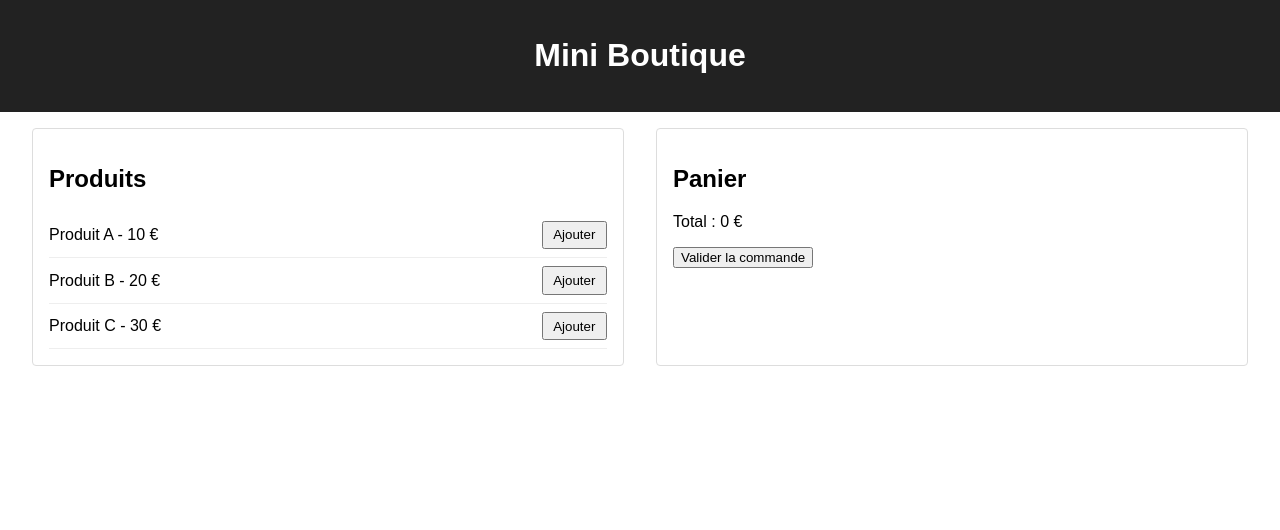
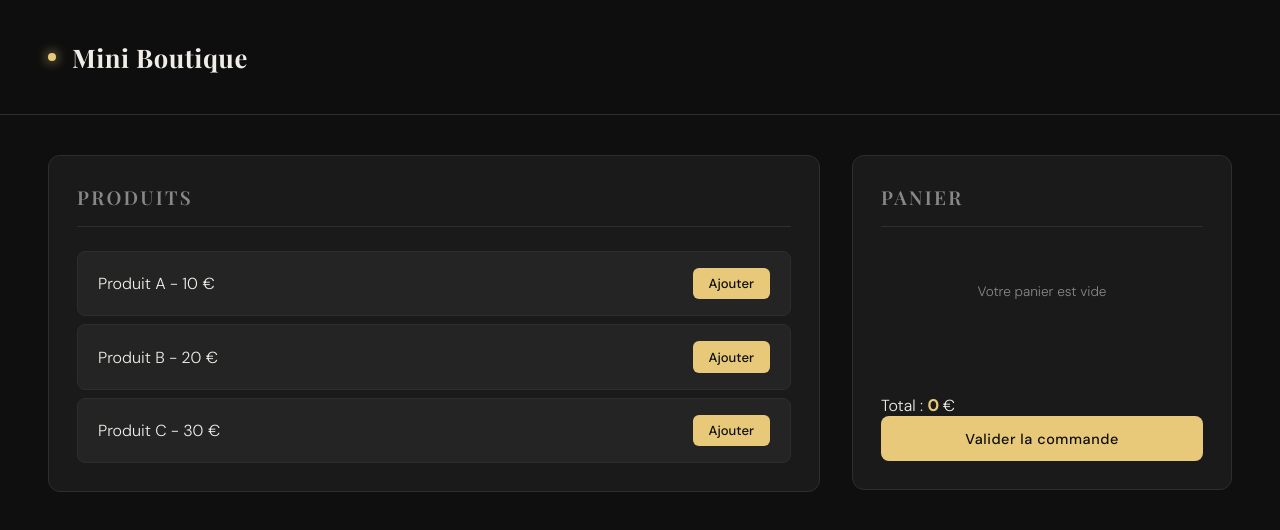
Before and after one commit to Louanz/SiteECom1, a website: page index.html in a window 1280 px wide. Drawn offline with nearby package versions, Linux system fonts and the light colour scheme.

Commit message:
design modif

```diff
--- a/style.css
+++ b/style.css
@@ -1,53 +1,276 @@
-body {
-    font-family: Arial, sans-serif;
+@import url('https://fonts.googleapis.com/css2?family=Playfair+Display:wght@600;700&family=DM+Sans:wght@300;400;500&display=swap');
+
+:root {
+    --bg: #0f0f0f;
+    --surface: #1a1a1a;
+    --surface-2: #242424;
+    --border: #2e2e2e;
+    --text: #f0ede8;
+    --text-muted: #888;
+    --accent: #e8c97a;
+    --accent-dim: rgba(232, 201, 122, 0.12);
+    --danger: #e05c5c;
+    --radius: 12px;
+}
+
+*, *::before, *::after {
+    box-sizing: border-box;
     margin: 0;
     padding: 0;
 }
 
-header {
-    background: #222;
-    color: #fff;
-    padding: 1rem;
-    text-align: center;
+body {
+    font-family: 'DM Sans', sans-serif;
+    background: var(--bg);
+    color: var(--text);
+    min-height: 100vh;
+    font-weight: 300;
 }
 
+/* ── Header ──────────────────────────────── */
+header {
+    padding: 2.5rem 3rem;
+    border-bottom: 1px solid var(--border);
+    display: flex;
+    align-items: center;
+    gap: 1rem;
+    position: sticky;
+    top: 0;
+    background: rgba(15, 15, 15, 0.85);
+    backdrop-filter: blur(12px);
+    z-index: 100;
+}
+
+header::before {
+    content: '';
+    width: 8px;
+    height: 8px;
+    border-radius: 50%;
+    background: var(--accent);
+    display: block;
+    box-shadow: 0 0 12px var(--accent);
+}
+
+header h1 {
+    font-family: 'Playfair Display', serif;
+    font-size: 1.6rem;
+    font-weight: 700;
+    letter-spacing: 0.02em;
+    color: var(--text);
+}
+
+/* ── Layout ──────────────────────────────── */
 main {
-    display: flex;
+    display: grid;
+    grid-template-columns: 1fr 380px;
     gap: 2rem;
-    padding: 1rem 2rem;
+    padding: 2.5rem 3rem;
+    max-width: 1280px;
+    margin: 0 auto;
+}
+
+@media (max-width: 860px) {
+    main { grid-template-columns: 1fr; padding: 1.5rem; }
 }
 
 section {
-    flex: 1;
-    border: 1px solid #ddd;
-    padding: 1rem;
-    border-radius: 4px;
+    background: var(--surface);
+    border: 1px solid var(--border);
+    border-radius: var(--radius);
+    padding: 1.75rem;
+}
+
+section h2 {
+    font-family: 'Playfair Display', serif;
+    font-size: 1.2rem;
+    font-weight: 600;
+    color: var(--text-muted);
+    text-transform: uppercase;
+    letter-spacing: 0.12em;
+    margin-bottom: 1.5rem;
+    padding-bottom: 1rem;
+    border-bottom: 1px solid var(--border);
+}
+
+/* ── Products ────────────────────────────── */
+#liste-produits {
+    display: flex;
+    flex-direction: column;
+    gap: 0.5rem;
 }
 
 .produit {
-    border-bottom: 1px solid #eee;
-    padding: 0.5rem 0;
+    background: var(--surface-2);
+    border: 1px solid var(--border);
+    border-radius: 8px;
+    padding: 1rem 1.25rem;
     display: flex;
     justify-content: space-between;
     align-items: center;
+    transition: border-color 0.2s, background 0.2s;
+}
+
+.produit:hover {
+    border-color: var(--accent);
+    background: var(--accent-dim);
+}
+
+.produit-info {
+    display: flex;
+    flex-direction: column;
+    gap: 0.2rem;
+}
+
+.produit-nom {
+    font-size: 0.95rem;
+    font-weight: 500;
+    color: var(--text);
+}
+
+.produit-prix {
+    font-size: 0.82rem;
+    color: var(--accent);
+    font-weight: 500;
 }
 
 .produit button {
-    padding: 0.3rem 0.6rem;
+    background: var(--accent);
+    color: #0f0f0f;
+    border: none;
+    padding: 0.45rem 1rem;
+    border-radius: 6px;
+    font-family: 'DM Sans', sans-serif;
+    font-size: 0.82rem;
+    font-weight: 500;
     cursor: pointer;
+    transition: opacity 0.2s, transform 0.15s;
+    white-space: nowrap;
+}
+
+.produit button:hover {
+    opacity: 0.85;
+    transform: translateY(-1px);
+}
+
+.produit button:active {
+    transform: translateY(0);
+}
+
+/* ── Cart ────────────────────────────────── */
+#panier {
+    position: sticky;
+    top: 100px;
+    align-self: start;
+}
+
+#panier-liste {
+    list-style: none;
+    display: flex;
+    flex-direction: column;
+    gap: 0.5rem;
+    min-height: 120px;
+    margin-bottom: 1.5rem;
+}
+
+#panier-liste:empty::after {
+    content: 'Votre panier est vide';
+    display: block;
+    text-align: center;
+    color: var(--text-muted);
+    font-size: 0.85rem;
+    padding: 2rem 0;
 }
 
 #panier-liste li {
     display: flex;
     justify-content: space-between;
     align-items: center;
+    background: var(--surface-2);
+    border: 1px solid var(--border);
+    border-radius: 8px;
+    padding: 0.75rem 1rem;
+    font-size: 0.88rem;
+    animation: slideIn 0.2s ease;
+}
+
+@keyframes slideIn {
+    from { opacity: 0; transform: translateX(8px); }
+    to   { opacity: 1; transform: translateX(0); }
+}
+
+.panier-item-nom {
+    flex: 1;
+    color: var(--text);
+}
+
+.panier-item-prix {
+    color: var(--accent);
+    font-weight: 500;
+    margin-right: 0.75rem;
+    font-size: 0.83rem;
+}
+
+/* ── Total ───────────────────────────────── */
+.panier-footer {
+    border-top: 1px solid var(--border);
+    padding-top: 1.25rem;
+    display: flex;
+    flex-direction: column;
+    gap: 1rem;
+}
+
+.panier-total-line {
+    display: flex;
+    justify-content: space-between;
+    font-size: 0.9rem;
+    color: var(--text-muted);
+}
+
+.panier-total-line strong {
+    font-size: 1.1rem;
+    color: var(--text);
+    font-weight: 500;
+}
+
+#panier-total {
+    color: var(--accent);
+    font-weight: 700;
+}
+
+/* ── Buttons ─────────────────────────────── */
+#valider-commande {
+    width: 100%;
+    background: var(--accent);
+    color: #0f0f0f;
+    border: none;
+    padding: 0.85rem 1.5rem;
+    border-radius: 8px;
+    font-family: 'DM Sans', sans-serif;
+    font-size: 0.9rem;
+    font-weight: 500;
+    cursor: pointer;
+    letter-spacing: 0.04em;
+    transition: opacity 0.2s, transform 0.15s;
+}
+
+#valider-commande:hover {
+    opacity: 0.88;
+    transform: translateY(-1px);
 }
 
 .btn-supprimer {
-    background: #c0392b;
-    color: white;
-    border: none;
-    padding: 0.2rem 0.5rem;
+    background: transparent;
+    color: var(--danger);
+    border: 1px solid transparent;
+    padding: 0.25rem 0.5rem;
     cursor: pointer;
-    border-radius: 3px;
+    border-radius: 5px;
+    font-size: 0.8rem;
+    transition: background 0.15s, border-color 0.15s;
+    line-height: 1;
 }
+
+.btn-supprimer:hover {
+    background: rgba(224, 92, 92, 0.12);
+    border-color: var(--danger);
+}
```
